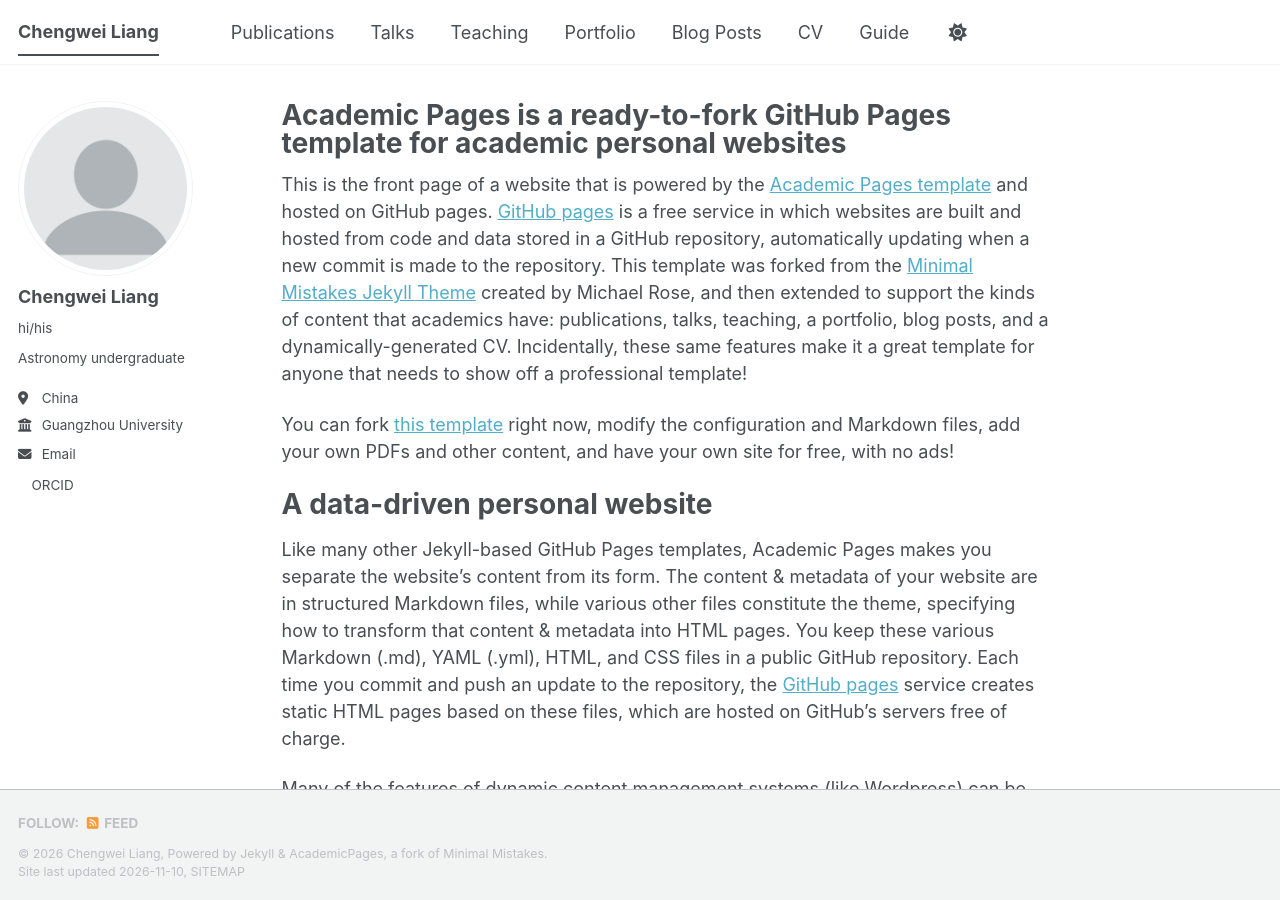
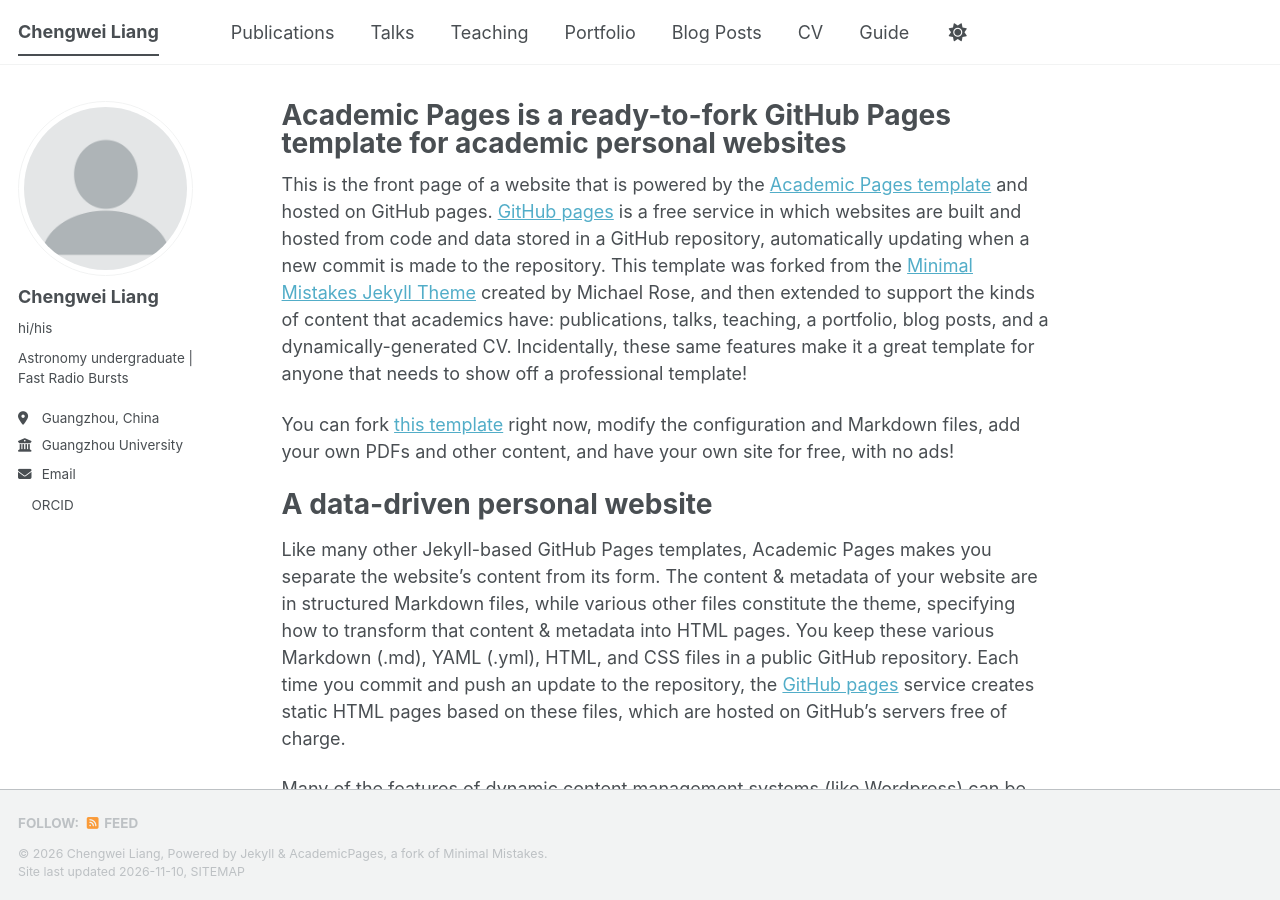
Before and after one commit to Chengwei-Liang/Chengwei-Liang.github.io, a Jekyll site: the page built from _pages/about.md, in a window 1280 px wide and 900 px high. Built offline with Jekyll 4.4.1, drawn with Linux system fonts in a browser that asks for light colours; a script bundle is joined from its source files by our own code; a style sheet for code colours, icons or effects is not loaded.

Commit message:
Update _config.yml

```diff
--- a/_config.yml
+++ b/_config.yml
@@ -26,8 +26,8 @@ author:
   avatar           : "profile.png"
   name             : "Chengwei Liang"
   pronouns         : "hi/his"
-  bio              : "Astronomy undergraduate"
-  location         : "China"
+  bio              : "Astronomy undergraduate | Fast Radio Bursts"
+  location         : "Guangzhou, China"
   employer         : "Guangzhou University"
   uri              : # URL
   email            : "cwliang.astro@gmail.com"
```
